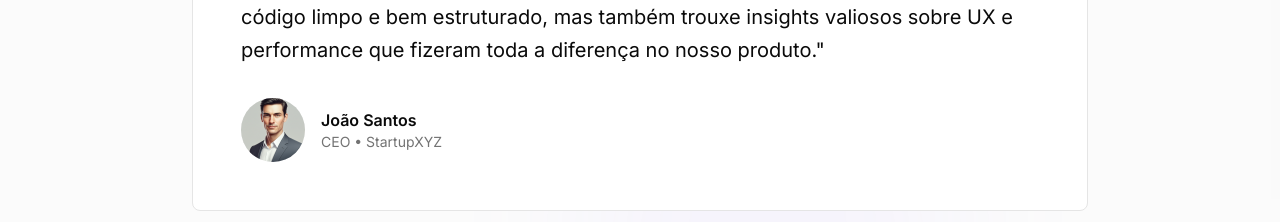
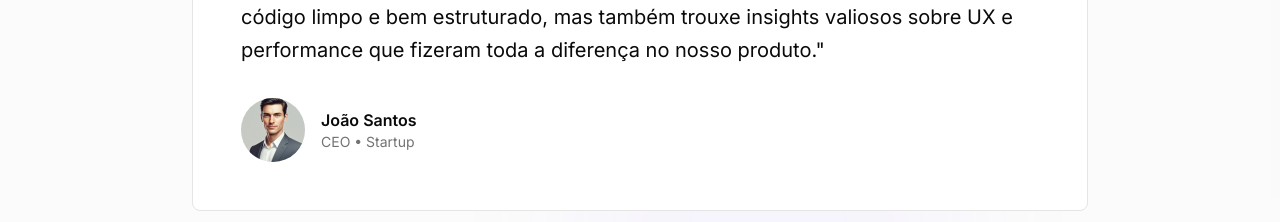
Before and after one commit to pauloreducino/portifolio-dev-v2, a Next.js app: page / in a window 1280 px wide. Shown: the part 6660-6882 px from the top of the page. Built offline with nearby package versions, Linux system fonts and the light colour scheme.

Commit message:
fix: text testimonials

```diff
--- a/components/sections/testimonials.tsx
+++ b/components/sections/testimonials.tsx
@@ -19,7 +19,7 @@ const testimonials = [
   {
     name: "João Santos",
     role: "CEO",
-    company: "StartupXYZ",
+    company: "Startup",
     content:
       "Trabalhar com Paulo foi uma experiência incrível. Ele não apenas entregou um código limpo e bem estruturado, mas também trouxe insights valiosos sobre UX e performance que fizeram toda a diferença no nosso produto.",
     avatar: "/professional-man-avatar.png",
```
